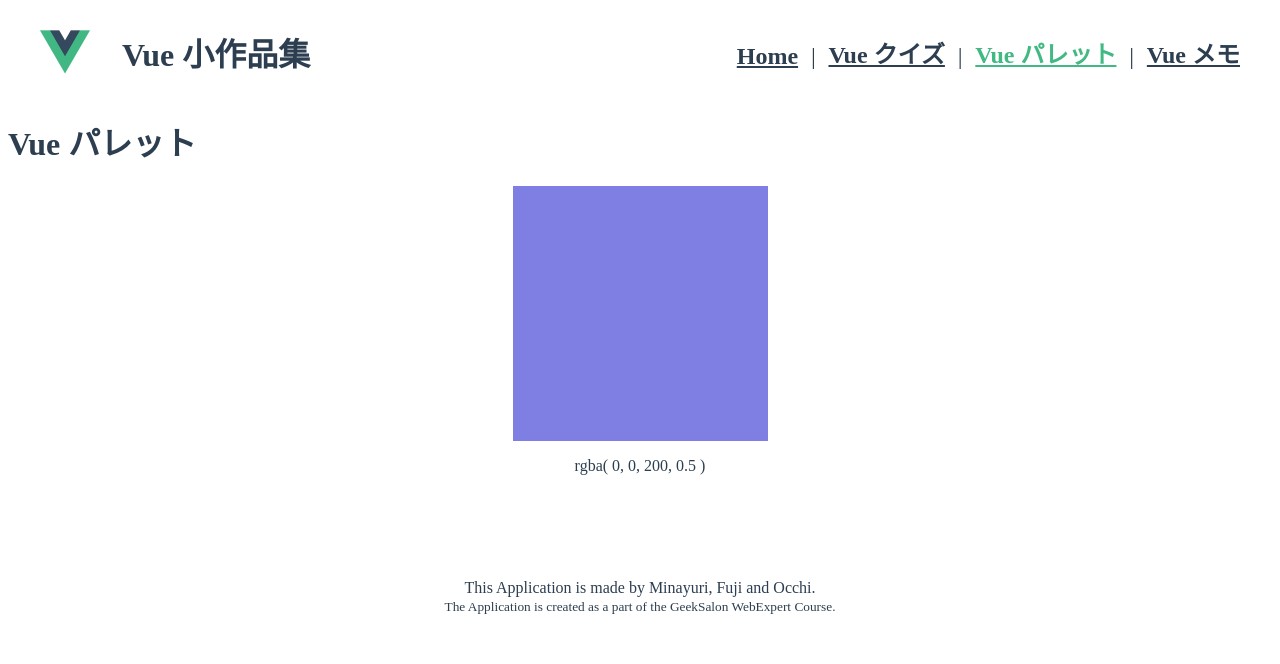
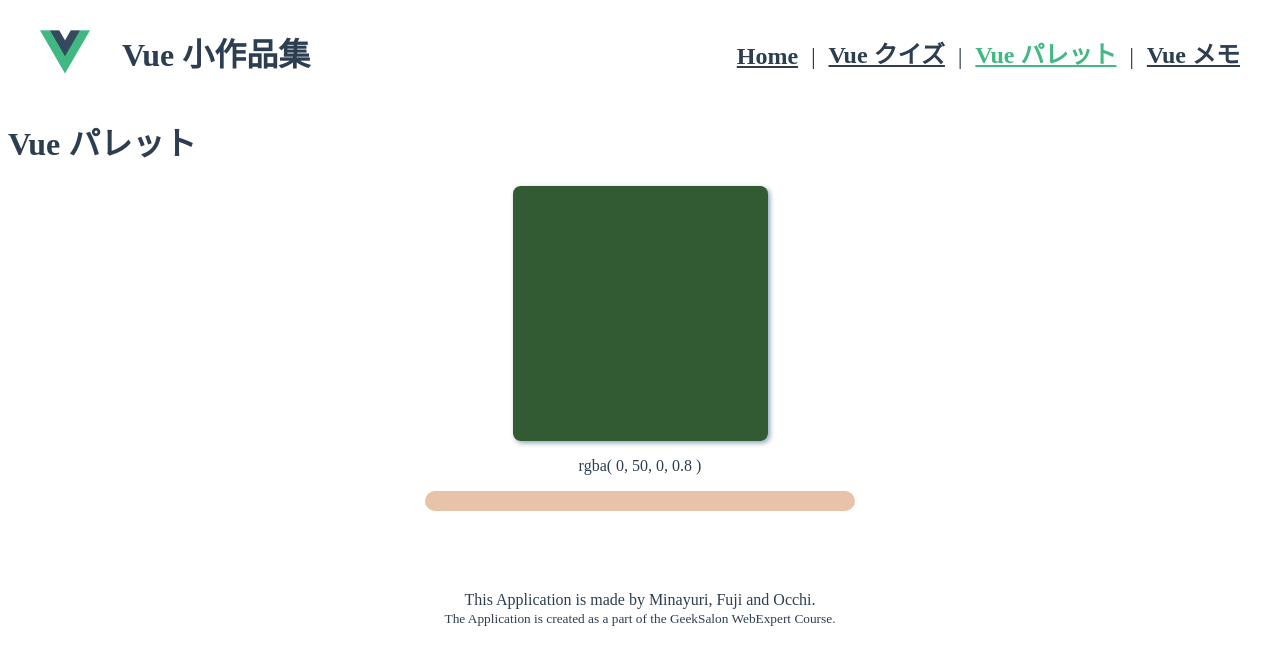
Before and after one commit to webex14-team-6/team-demo-app, a Vue app: page /palette in a window 1280 px wide. Shown: the top 664 px of the page. Built offline with nearby package versions, Linux system fonts and the light colour scheme.

Commit message:
パレットのスタイルを変えました

```diff
--- a/src/views/PaletteApp.vue
+++ b/src/views/PaletteApp.vue
@@ -3,19 +3,19 @@
   <div class="app">
     <div
       class="palette"
-      style="background-color: rgba(0, 0, 200, 0.5)"
+      style="background-color: rgba(0, 50, 0, 0.5)"
       v-on:mousemove="changeColor"
       v-on:click="pickColor"
       v-bind:style="paletteStyle"
     ></div>
-    <p>rgba( {{ this.red }}, {{ this.green }}, 200, 0.5 )</p>
+    <p>rgba( {{ this.red }}, 50, {{ this.green }}, 0.8 )</p>
     <div class="colors-container">
       <div
         v-for="(color, index) in colors"
         :key="index"
         class="mini-palette"
         v-bind:style="{
-          backgroundColor: `rgba(${color.red}, ${color.green}, 200, 0.5)`,
+          backgroundColor: `rgba(${color.red}, 50, ${color.green}, 0.5)`,
         }"
         v-on:click="showColor(color)"
       ></div>
@@ -59,7 +59,7 @@ export default {
   computed: {
     paletteStyle() {
       return {
-        backgroundColor: `rgba(${this.red}, ${this.green}, 200, 0.5)`,
+        backgroundColor: `rgba(${this.red}, 50, ${this.green}, 0.8)`,
       }
     },
   },
@@ -76,15 +76,23 @@ export default {
 .palette {
   width: 255px;
   height: 255px;
+  border-radius: 3%;
+  box-shadow: 2px 2px 5px #718ca7c9;
 }
 .mini-palette {
   min-width: 60px;
   height: 60px;
+  border-radius: 50%;
+  filter: brightness(110%) saturate(120%);
+  margin: 4px;
 }
+
 .colors-container {
   display: flex;
-  flex-wrap: wrap;
-  width: 300px;
-  padding-top: 8px;
+  flex-wrap: wrap-reverse;
+  width: 410px;
+  padding: 10px;
+  background-color: rgb(233, 194, 170);
+  border-radius: 20px;
 }
 </style>
```
